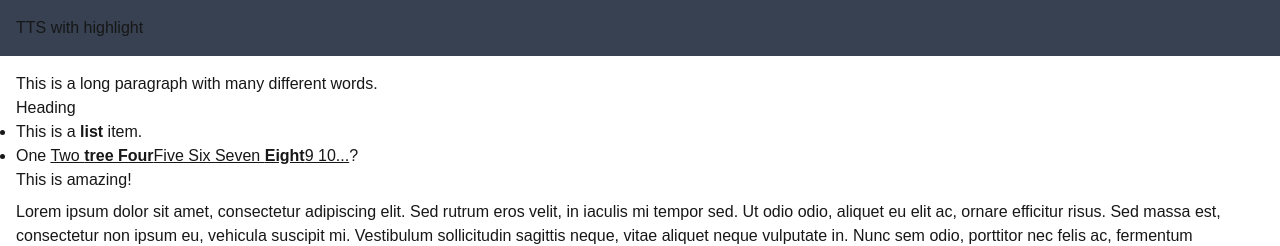
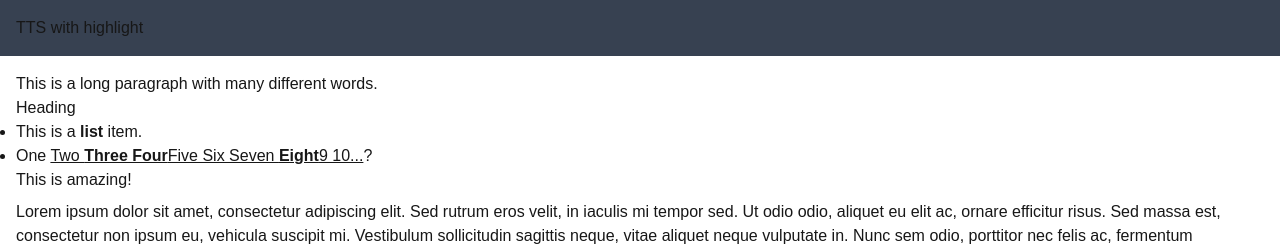
Before and after one commit to drexxdk/tts-highlight, a Next.js app: page / in a window 1280 px wide. Shown: the top 246 px of the page. Built offline with nearby package versions, Linux system fonts and the light colour scheme.

Commit message:
minor improvements

```diff
--- a/app/page.tsx
+++ b/app/page.tsx
@@ -13,7 +13,7 @@ const Page = () => {
           <li>
             One{" "}
             <u>
-              Two <b>tree Four</b>Five Six Seven <b>Eight</b>9 10...
+              Two <b>Three Four</b>Five Six Seven <b>Eight</b>9 10...
             </u>
             ?
           </li>
--- a/components/TTSSelectionButton.tsx
+++ b/components/TTSSelectionButton.tsx
@@ -32,17 +32,18 @@ const TTSSelectionButton = () => {
 
     const marks = words.filter((mark) => Number(mark.time) <= currentTime);
 
-    const mark = marks.length ? marks[marks.length - 1] : polly.Marks[0];
+    if (marks.length) {
+      const mark = marks[marks.length - 1];
+      const index = words.findIndex((item) => item === mark);
 
-    const index = words.findIndex((item) => item === mark);
-
-    if (index !== -1) {
       const elem = ttsSelection.nodes[index];
       const range = document.createRange();
       range.setStart(elem.node, elem.startOffset);
       range.setEnd(elem.node, elem.endOffset);
       const highlight = new Highlight(range);
       CSS.highlights.set("word", highlight);
+    } else {
+      console.log("could not find mark below or equal to", currentTime);
     }
   };
 
```
